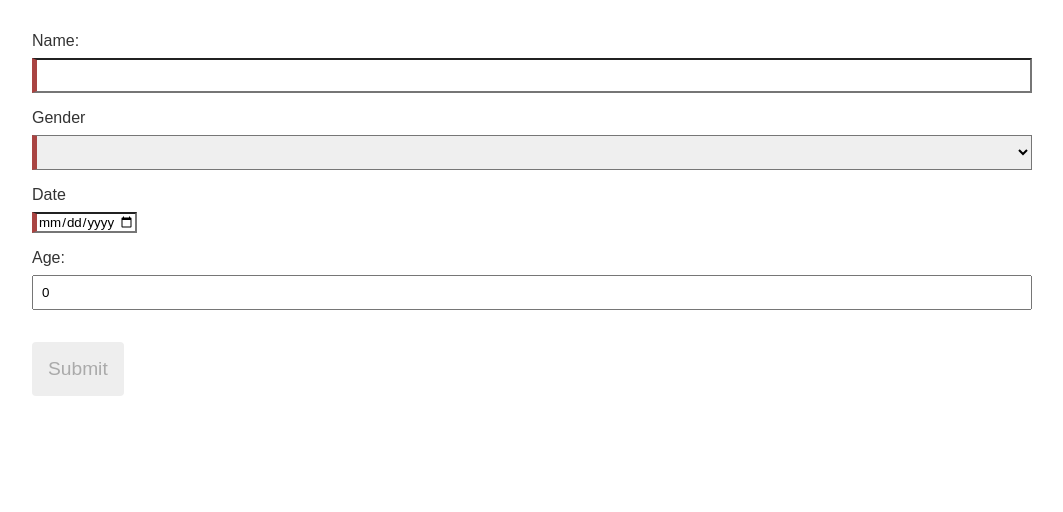
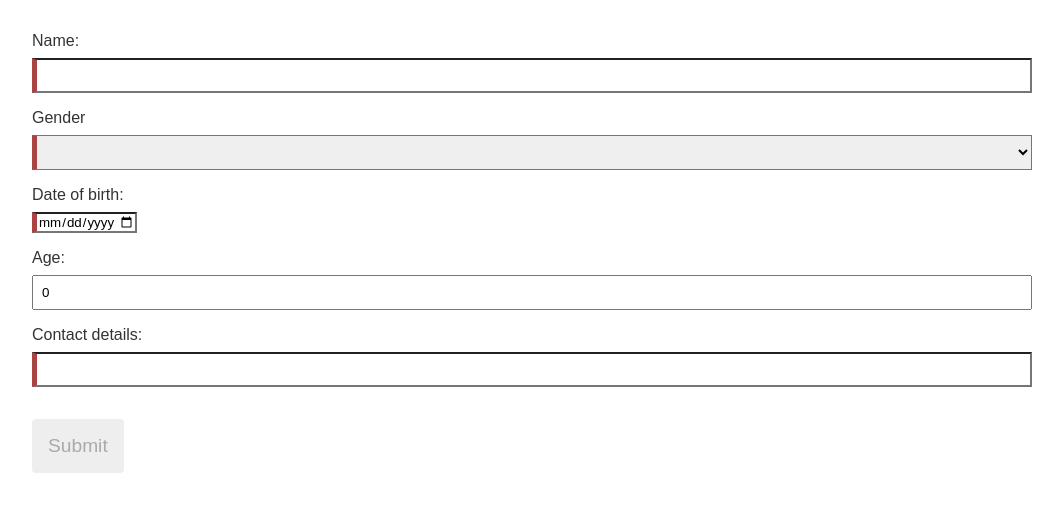
Before and after one commit to Bora1710/Form-exercise, an Angular app: page / in a window 1280 px wide. Shown: the top 512 px of the page, without its empty margins (108-1171 px from the left). Built offline with nearby package versions, Linux system fonts and the light colour scheme.

Commit message:
Add contact to form

```diff
--- a/src/app/home/home.component.html
+++ b/src/app/home/home.component.html
@@ -38,7 +38,7 @@
   </div>
 
   <div class="form-group">
-    <label for="date">Date</label>
+    <label for="date">Date of birth:</label>
     <input
       type="date"
       id="date"
@@ -59,6 +59,25 @@
     <input type="number" id="age" name="age" formControlName="age" readonly />
   </div>
 
+  <div class="form-group">
+    <label for="contact">Contact details:</label>
+    <input
+      type="text"
+      id="contact"
+      name="contact"
+      formControlName="contact"
+      required
+      pattern="06[0-9]{8}"
+    />
+    <div
+      *ngIf="contact!.invalid && (contact!.dirty || contact!.touched)"
+      class="alert alert-danger"
+    >
+      <div *ngIf="contact!.errors?.['required']">Contact is required.</div>
+      <div *ngIf="contact!.hasError('pattern')">Contact must start with '06' followed by 8 digits.</div>
+    </div>
+  </div>
+
   <button type="submit" class="btn btn-default" [disabled]="userForm.invalid">
     Submit
   </button>
--- a/src/app/home/home.component.ts
+++ b/src/app/home/home.component.ts
@@ -9,7 +9,7 @@ import { Validators } from '@angular/forms';
 })
 export class HomeComponent {
   genderOptions = ['Male', 'Female', 'Other']
-  user = { name: '', gender: '', date: '', age: 0};
+  user = { name: '', gender: '', date: '', age: 0, contact: {phone: ''}};
   maxDate: string;
   calculatedAge!: number;
 
@@ -18,6 +18,7 @@ export class HomeComponent {
     gender: new FormControl(this.user.gender, Validators.required),
     date: new FormControl(this.user.date, Validators.required),
     age: new FormControl(this.user.age),
+    contact: new FormControl(this.user.contact.phone, Validators.required)
   });
 
   constructor () {let today = new Date();
@@ -36,6 +37,10 @@ export class HomeComponent {
     return this.userForm.get('date')!;
   }
 
+  get contact() {
+    return this.userForm.get('contact');
+  }
+
   onDateChange(event: Event) {
     let selectedDate = (event.target as HTMLInputElement).value;
     let currentDate = new Date();
```
